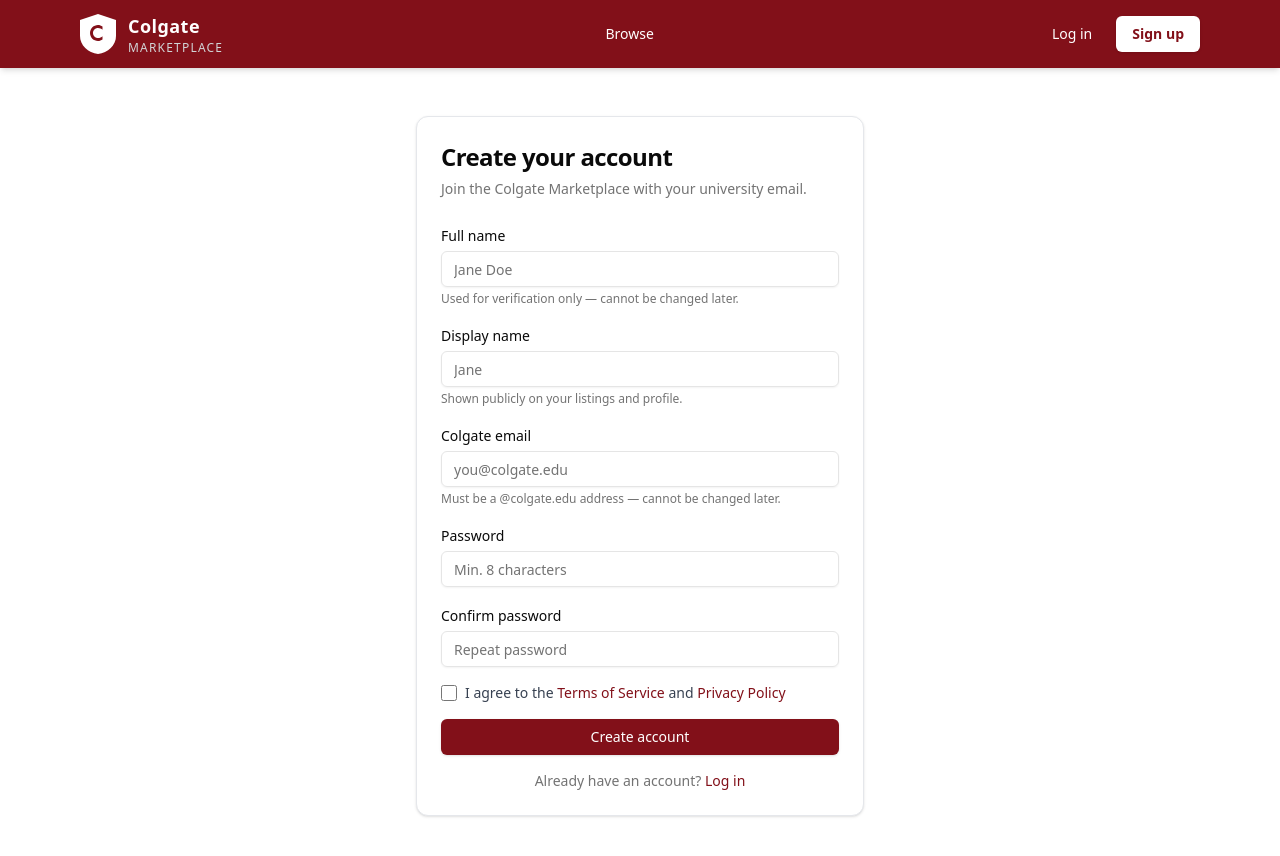
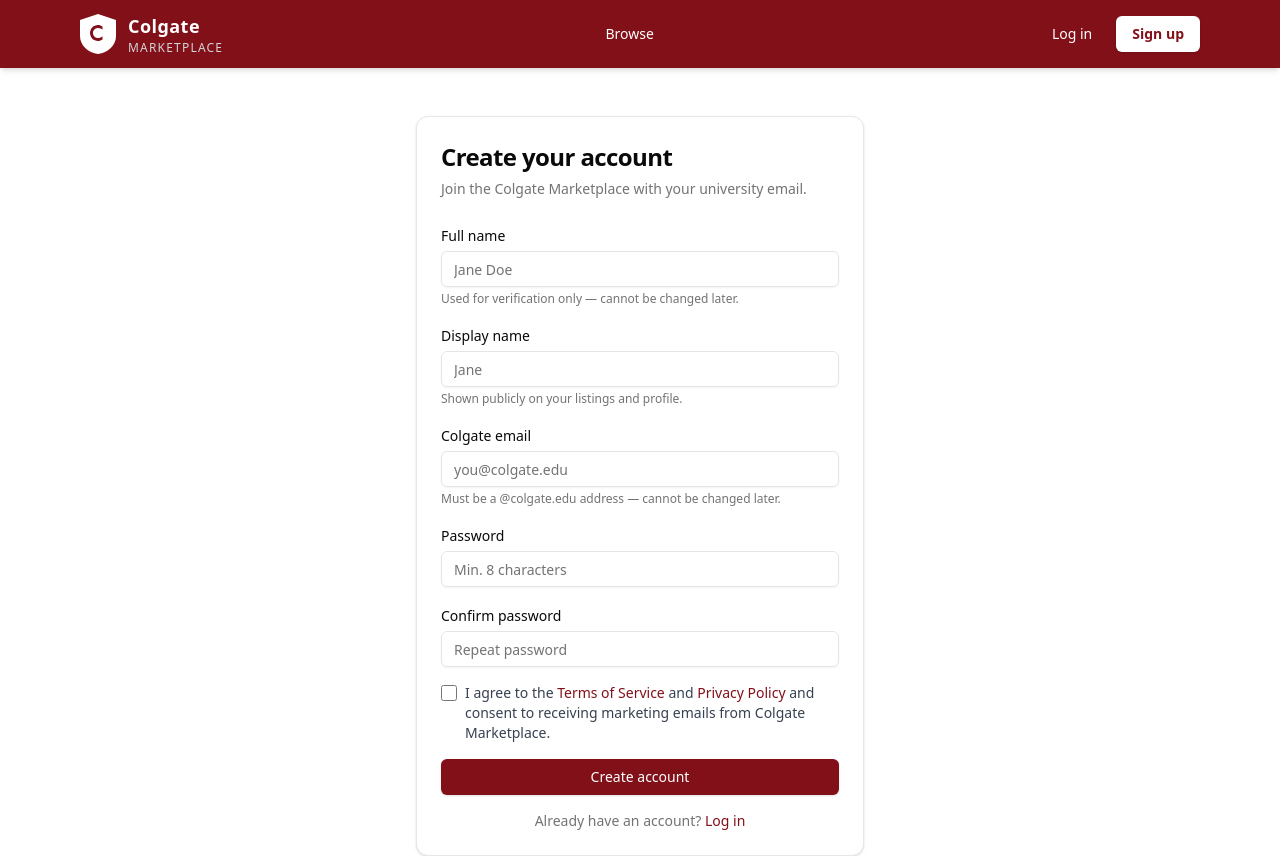
Before and after one commit to tonybolivar/colgate-marketplace, a React (Vite) app: page /register in a window 1280 px wide. Shown: the top 856 px of the page. Built offline with nearby package versions, Linux system fonts and the light colour scheme; no server answers.

Commit message:
Restore marketing emails consent to register checkbox

```diff
--- a/src/pages/RegisterPage.jsx
+++ b/src/pages/RegisterPage.jsx
@@ -154,6 +154,7 @@
                   <button type="button" onClick={() => setModal('terms')} className="text-maroon hover:underline font-medium">Terms of Service</button>
                   {' '}and{' '}
                   <button type="button" onClick={() => setModal('privacy')} className="text-maroon hover:underline font-medium">Privacy Policy</button>
+                  {' '}and consent to receiving marketing emails from Colgate Marketplace.
                 </span>
               </label>
               {errors.agreed && <p className="text-xs text-destructive">{errors.agreed}</p>}
```
